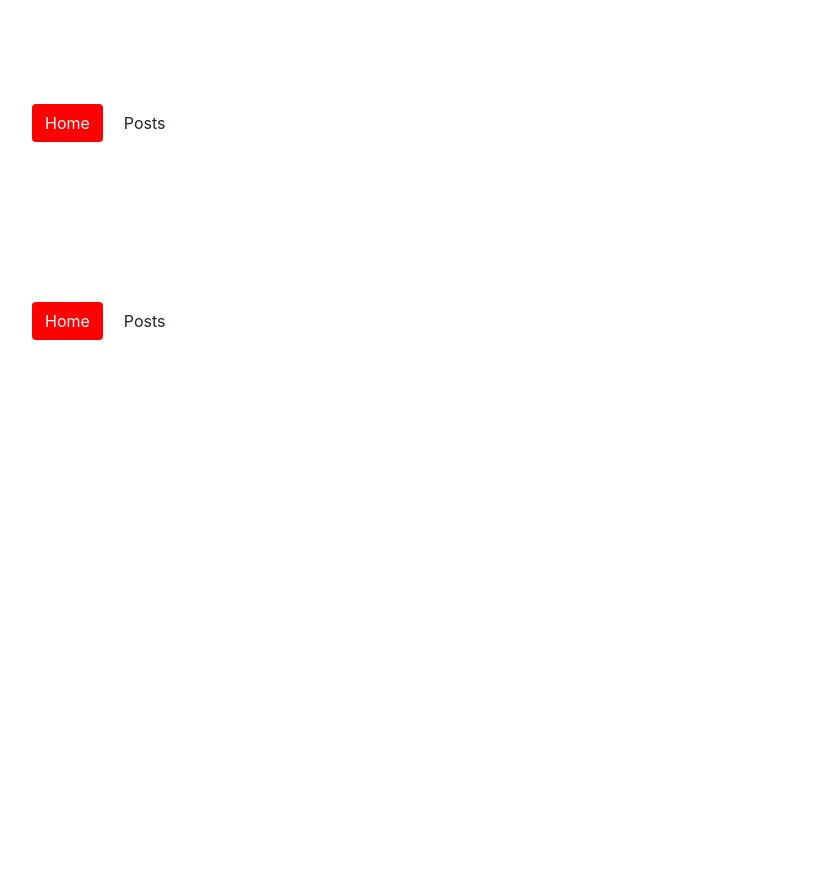
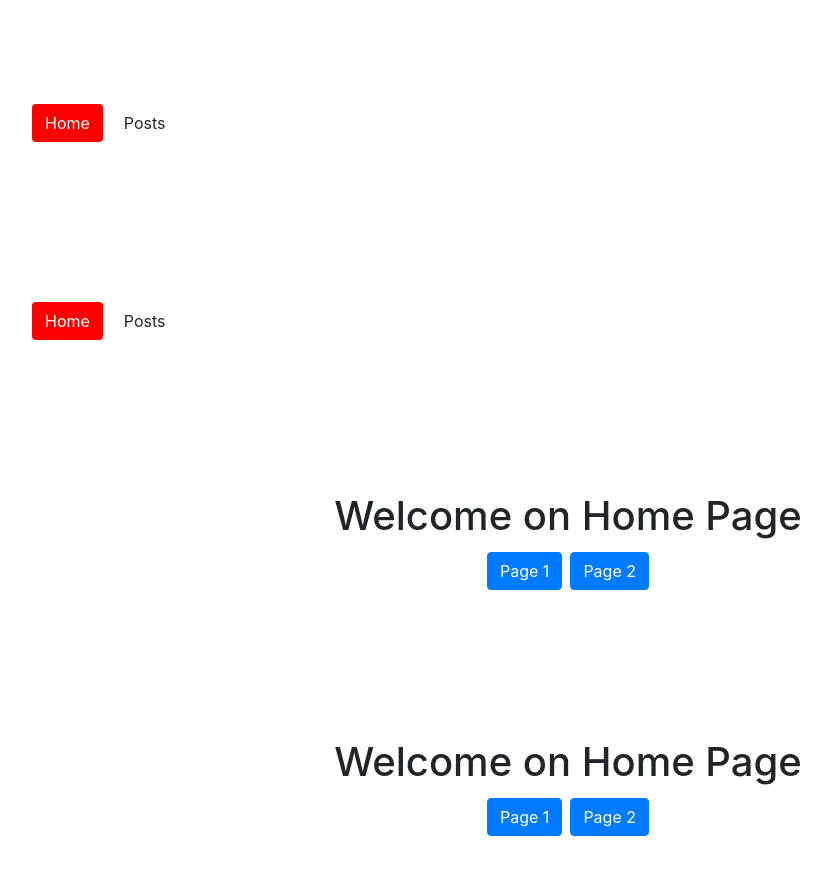
Before and after one commit to ChanderParkash179/AngularJourney, an Angular app: page / in a window 1280 px wide. Shown: the top 874 px of the page, without its empty margins (72-903 px from the left). Before the commit the page ends 800 px from the top, so only its background shows below. Built offline with nearby package versions, Linux system fonts and the light colour scheme.

Commit message:
navigating programatically

```diff
--- a/src/app/app.component.html
+++ b/src/app/app.component.html
@@ -14,6 +14,8 @@
 <!-- <app-post-list></app-post-list> -->
 <app-home></app-home>
 <!-- <app-observables></app-observables> -->
+<!-- <app-page-one></app-page-one> -->
+<!-- <app-page-two></app-page-two> -->
 
 <!-- NOTES -->
 <!-- <app-notes></app-notes> -->
--- a/src/app/app.module.ts
+++ b/src/app/app.module.ts
@@ -20,6 +20,8 @@ import { PostListComponent } from './components/sections/routing-navigation/post
 import { HomeComponent } from './components/sections/routing-navigation/home/home.component';
 import { PostComponent } from './components/sections/routing-navigation/post/post.component';
 import { ObservablesComponent } from './components/sections/observables/observables.component';
+import { PageOneComponent } from './components/sections/routing-navigation/wild-card-routers/page-one/page-one.component';
+import { PageTwoComponent } from './components/sections/routing-navigation/wild-card-routers/page-two/page-two.component';
 @NgModule({
   declarations: [
     AppComponent,
@@ -37,7 +39,9 @@ import { ObservablesComponent } from './components/sections/observables/observab
     PostListComponent,
     HomeComponent,
     PostComponent,
-    ObservablesComponent
+    ObservablesComponent,
+    PageOneComponent,
+    PageTwoComponent
   ],
   imports: [
     BrowserModule,
--- a/src/app/components/sections/routing-navigation/home/home.component.html
+++ b/src/app/components/sections/routing-navigation/home/home.component.html
@@ -5,3 +5,10 @@
     [queryParams]="{ page : 1, orderBy : 'newest'}">Posts</button>
 </div>
 <router-outlet></router-outlet>
+
+
+<div class="text-center p-5 m-5">
+  <h1>Welcome on Home Page</h1>
+  <button class="btn btn-primary m-1" (click)="toPageOne()">Page 1</button>
+  <button class="btn btn-primary m-1" (click)="toPageTwo()">Page 2</button>
+</div>
--- a/src/app/components/sections/routing-navigation/home/home.component.ts
+++ b/src/app/components/sections/routing-navigation/home/home.component.ts
@@ -1,10 +1,22 @@
-import { Component } from '@angular/core';
+import { Component, OnInit } from '@angular/core';
+import { Router } from '@angular/router';
 
 @Component({
   selector: 'app-home',
   templateUrl: './home.component.html',
   styleUrls: ['./home.component.css']
 })
-export class HomeComponent {
+export class HomeComponent implements OnInit {
+  ngOnInit(): void { }
 
+  constructor(private _router: Router) { }
+
+
+  toPageOne() {
+    this._router.navigate(['pageOne']);
+  }
+
+  toPageTwo() {
+    this._router.navigate(['pageTwo']);
+  }
 }
--- /dev/null
+++ b/src/app/components/sections/routing-navigation/wild-card-routers/page-one/page-one.component.html
@@ -0,0 +1,4 @@
+<div class="text-center p-5 m-5">
+  <h1>Welcome on Page 1</h1>
+  <button class="btn btn-primary" (click)="toPageTwo()">Page 2</button>
+</div>
--- /dev/null
+++ b/src/app/components/sections/routing-navigation/wild-card-routers/page-one/page-one.component.ts
@@ -0,0 +1,17 @@
+import { Component, OnInit } from '@angular/core';
+import { Router } from '@angular/router';
+
+@Component({
+  selector: 'app-page-one',
+  templateUrl: './page-one.component.html'
+})
+export class PageOneComponent implements OnInit {
+
+  constructor(private router: Router) { }
+
+  ngOnInit(): void { }
+
+  toPageTwo() {
+    this.router.navigate(['/pageTwo']);
+  }
+}
--- /dev/null
+++ b/src/app/components/sections/routing-navigation/wild-card-routers/page-two/page-two.component.html
@@ -0,0 +1,4 @@
+<div class="text-center p-5 m-5">
+  <h1>Welcome on Page 2</h1>
+  <button class="btn btn-primary" (click)="toPageOne()">Page 1</button>
+</div>
--- /dev/null
+++ b/src/app/components/sections/routing-navigation/wild-card-routers/page-two/page-two.component.ts
@@ -0,0 +1,16 @@
+import { Component, OnInit } from '@angular/core';
+import { Router } from '@angular/router';
+
+@Component({
+  selector: 'app-page-two',
+  templateUrl: './page-two.component.html',
+})
+export class PageTwoComponent implements OnInit {
+  constructor(private router: Router) { }
+
+  ngOnInit(): void { }
+
+  toPageOne() {
+    this.router.navigate(['/pageOne']);
+  }
+}
```
Also changed, not shown: src/app/app-routing.module.ts (+5 -2 lines).
